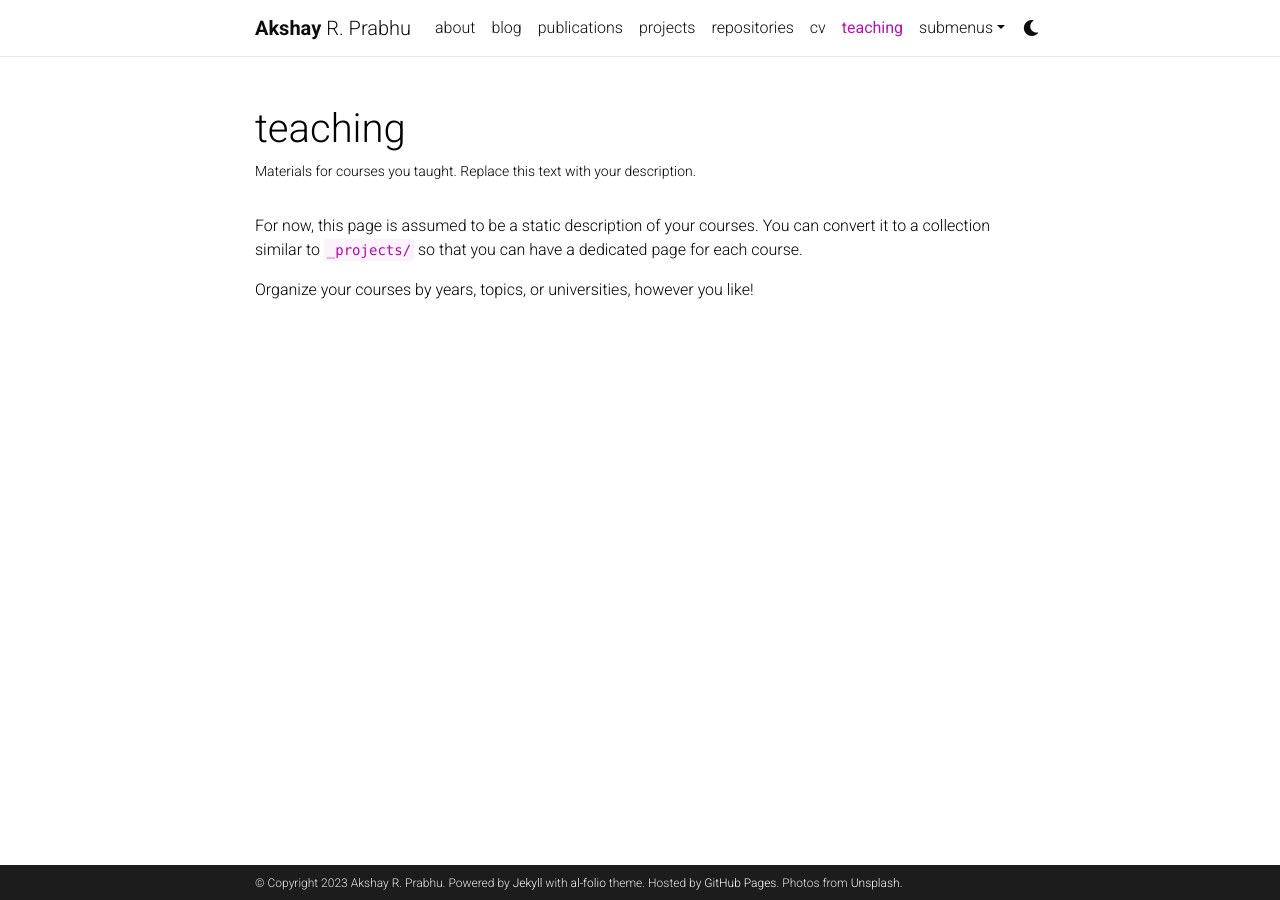
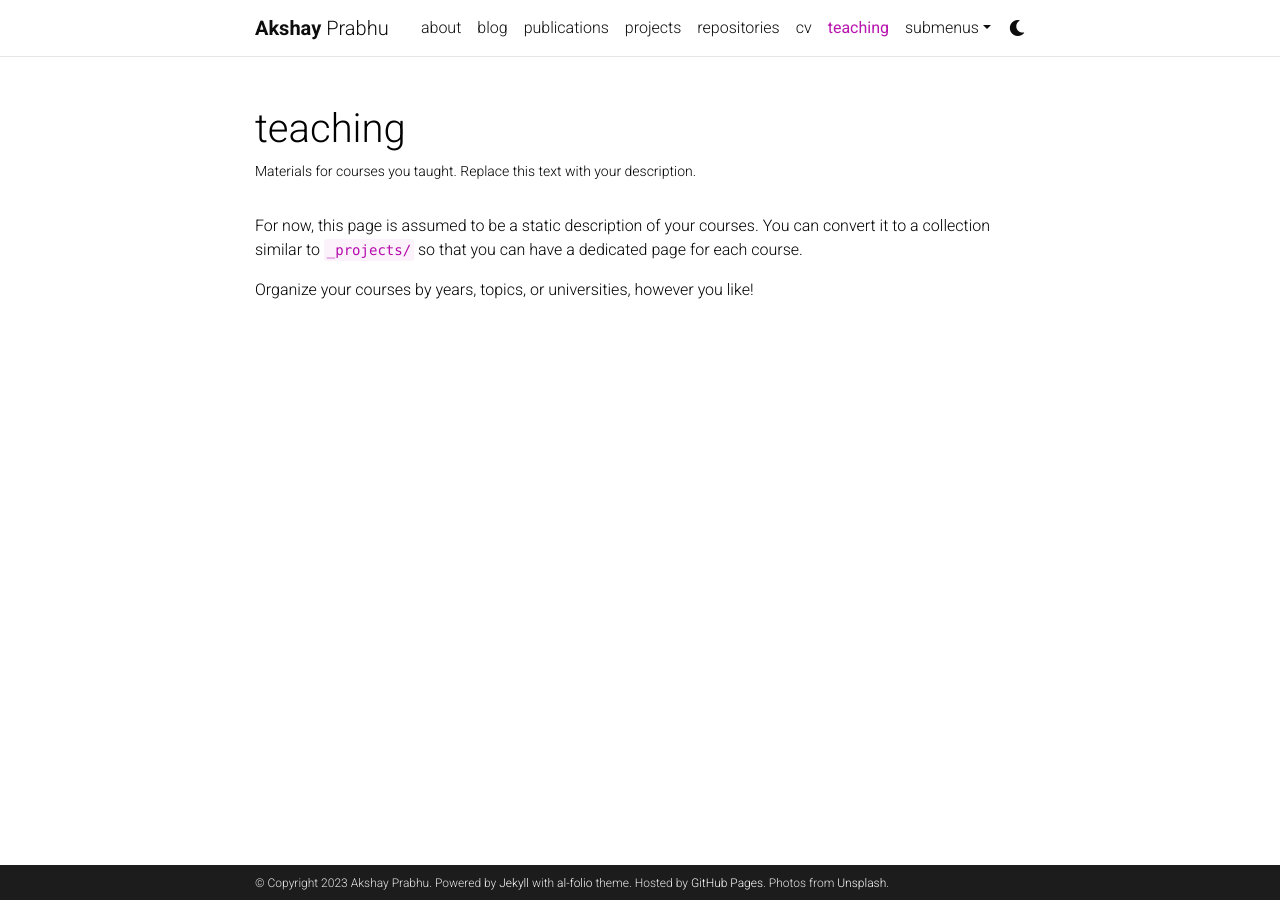
Before and after one commit to akshayprabhu200/stunning-invention, a Jekyll site: the page built from _pages/teaching.md, in a window 1280 px wide. Built offline with Jekyll 4.4.1, drawn with Linux system fonts in a browser that asks for light colours; comment, search, counter and statistics services are not loaded; a style sheet for code colours, icons or effects is not loaded.

Commit message:
Update _config.yml

```diff
--- a/_config.yml
+++ b/_config.yml
@@ -4,7 +4,7 @@
 
 title: blank # the website title (if blank, full name will be used instead)
 first_name: Akshay
-middle_name: R.
+middle_name:
 last_name: Prabhu
 email:
 description: > # the ">" symbol means to ignore newlines until "footer_text:"
@@ -18,8 +18,8 @@
 lang: en # the language of your site (for example: en, fr, cn, ru, etc.)
 icon: ⚛️  # the emoji used as the favicon (alternatively, provide image name in /assets/img/)
 
-url: https://akshayprabhu200.github.io # the base hostname & protocol for your site
-baseurl: /stunning-invention # the subpath of your site, e.g. /blog/
+url: https://akshayprabhu.dev # the base hostname & protocol for your site
+baseurl: / # the subpath of your site, e.g. /blog/
 last_updated: false # set to true if you want to display last updated in the footer
 impressum_path:  # set to path to include impressum link in the footer, use the same path as permalink in a page, helps to conform with EU GDPR
 
```
